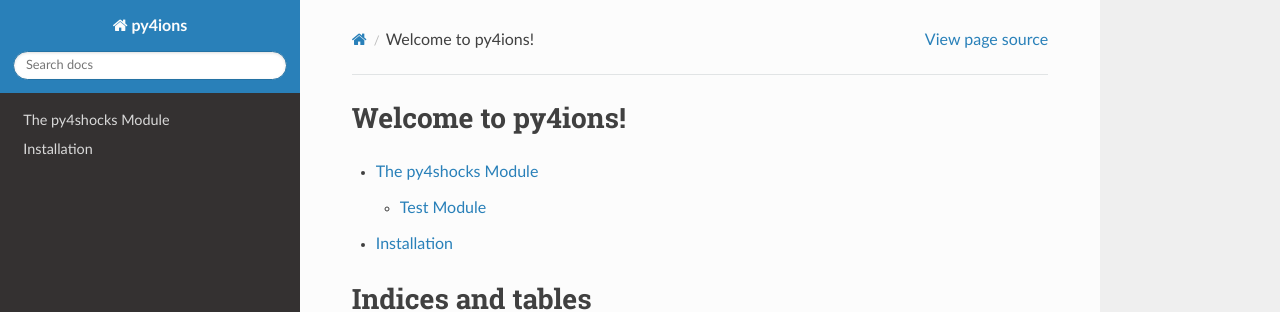
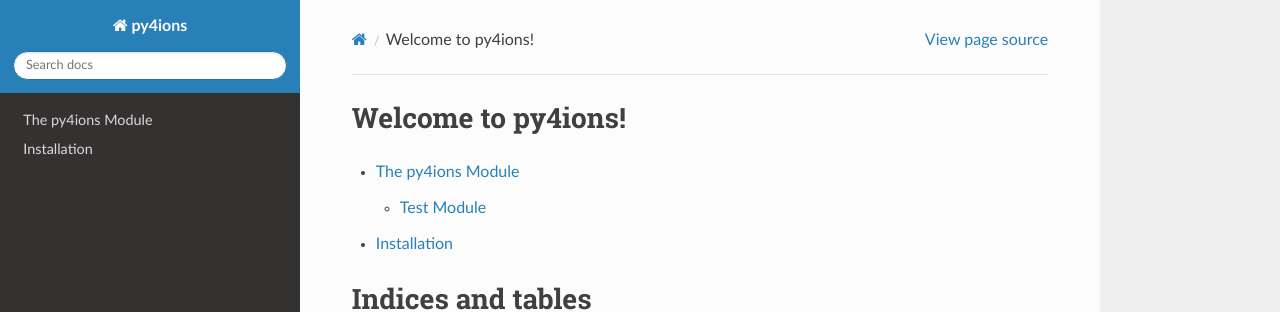
Before and after one commit to cPhysPlus/py4ions, a Sphinx documentation site: the page built from docs/source/index.rst, in a window 1280 px wide. Shown: the top 312 px of the page. Built offline with Sphinx 7.4.7 and the Read the Docs theme 3.1.0, drawn with Linux system fonts in a browser that asks for light colours; pages that are not in the unit, such as notebooks, are missing from menus.

Commit message:
Update py4ions.rst

```diff
--- a/docs/source/py4ions.rst
+++ b/docs/source/py4ions.rst
@@ -1,7 +1,7 @@
-The py4shocks Module
+The py4ions Module
 ===========
 
-.. automodule:: py4shocks
+.. automodule:: py4ions
    :members:
    :undoc-members:
    :show-inheritance:
@@ -9,7 +9,7 @@ The py4shocks Module
 Test Module
 -----------
 
-.. automodule:: py4shocks.test_module
+.. automodule:: py4ions.test_module
    :members:
    :undoc-members:
    :show-inheritance:
```
